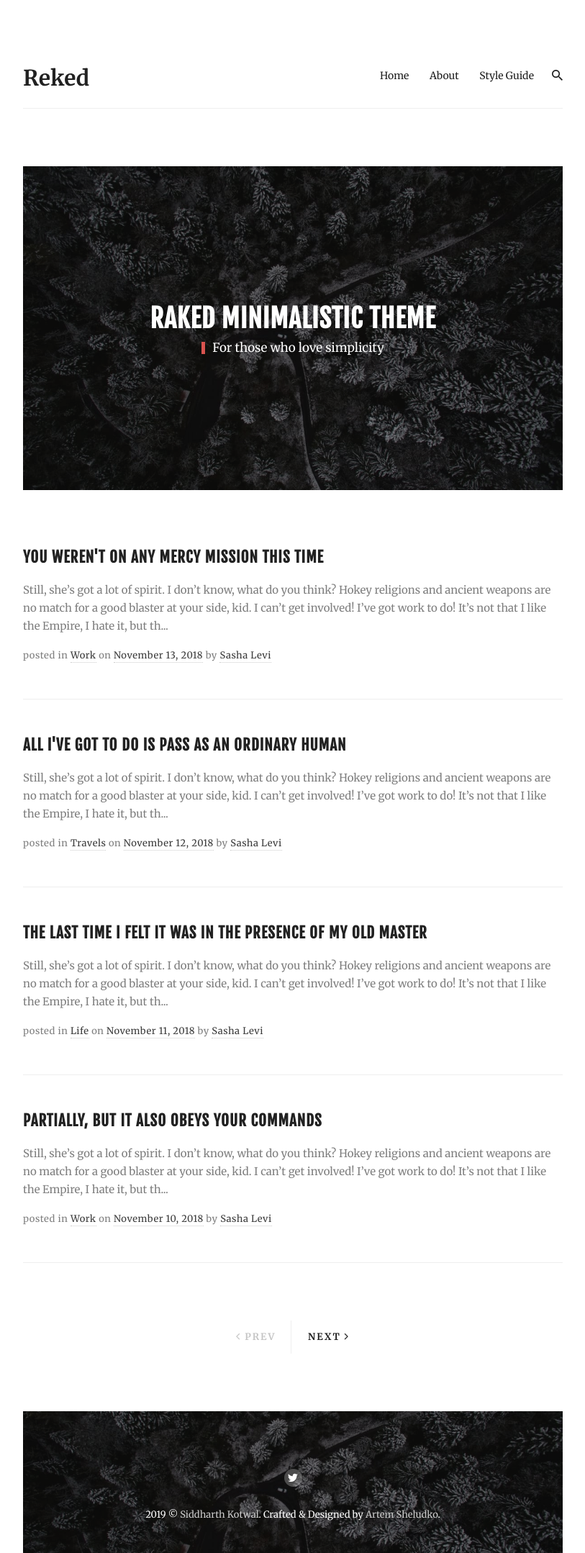
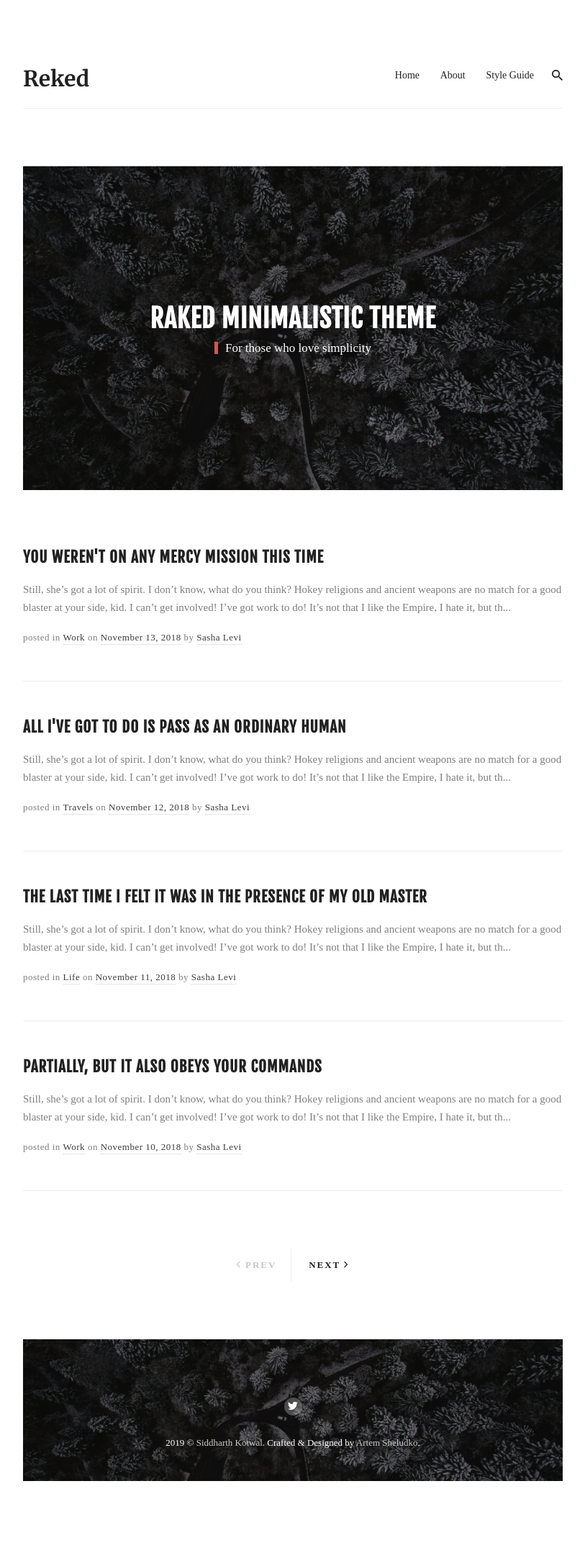
Before and after one commit to switchfootsid/siddharthkotwal, a Jekyll site: the page built from index.html, in a window 1280 px wide. Shown: the whole page at 72% size, without its empty margins (233-1046 px from the left). Built offline with Jekyll 4.4.1, drawn with Linux system fonts in a browser that asks for light colours; nearby versions of some CDN libraries; the list of posts is cut into pages by our own code; after the commit the page ends 2058 px from its top, so only the background shows below that.

Commit message:
Update head.html

```diff
--- a/_includes/head.html
+++ b/_includes/head.html
@@ -11,7 +11,7 @@
 
   <!-- Fonts -->
   <link href="https://fonts.googleapis.com/css?family=Fjalla+One" rel="stylesheet">
-  <link href="https://fonts.googleapis.com/css?family=Merriweather:400,700" rel="stylesheet">
+  <link href="https://fonts.googleapis.com/css?family=Open+Sans&display=swap" rel="stylesheet">
 
   <!-- Ionicons -->
   <link href="https://unpkg.com/ionicons@4.2.2/dist/css/ionicons.min.css" rel="stylesheet">
```
